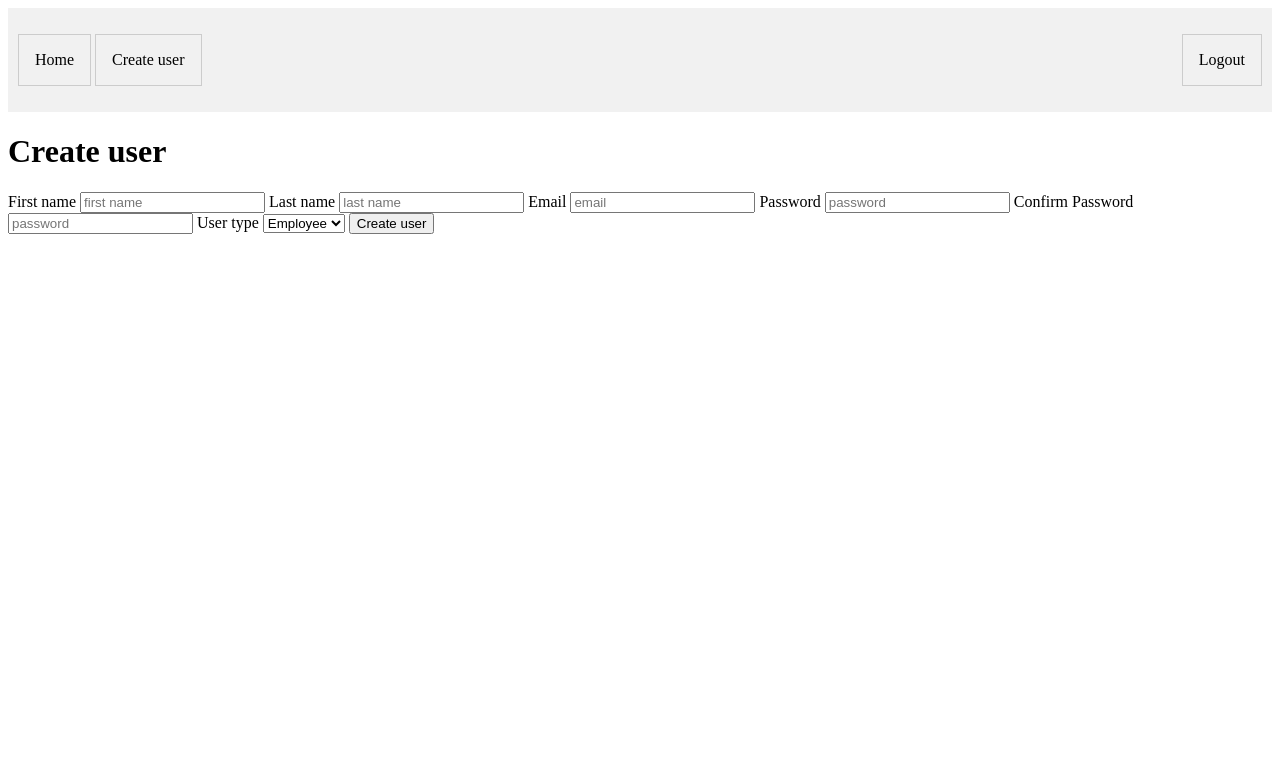
After one commit to gnas01/EpignosisPHPAssignment, a PHP site: template views/createUser.phtml in a window 1280 px wide. The commit adds this page. Shown: the top 783 px of the page. Run offline with PHP 8.4, Linux system fonts and the light colour scheme; the template is opened without the code that fills it, so the values that code supplies are empty.

Commit message:
feat(adminController): Add create user, view users

```diff
--- a/controllers/authController.php
+++ b/controllers/authController.php
@@ -20,7 +20,7 @@ class AuthController extends Controller
 
         if(!$loginSchema->isValid())
         {
-            $_SESSION['errors'] = $loginSchema->getErrors();
+            SessionEditor::setAttribute(SessionEditor::ALERTS, $loginSchema->getErrors());
             $this->redirect('/login');
             return;
         }
@@ -29,7 +29,7 @@ class AuthController extends Controller
 
         if($user_id === -1)
         {
-            $_SESSION['errors'] = ['Invalid email or password'];
+            SessionEditor::setAttribute(SessionEditor::ALERTS, ['Invalid email or password']);
             $this->redirect('/login');
             return;
         }
--- a/index.php
+++ b/index.php
@@ -15,9 +15,11 @@ $router->get('/', function()
 });
 
 $router->get('/login', AuthController::class . '::viewLogin');
+$router->post('/userLogin', AuthController::class . '::loginUserHandler');
+
 $router->get('/admin', AdminController::class . '::viewAdmin');
-
-$router->post('/userLogin', AuthController::class . '::loginUserHandler');
+$router->get('/createUser', AdminController::class . '::viewCreateUser');
+$router->post('/createUser', AdminController::class . '::createUserHandler');
 
 
 $router->addNotFoundHandler(function()
--- /dev/null
+++ b/sessionEditor.php
@@ -0,0 +1,38 @@
+<?php
+
+class SessionEditor
+{
+    public const ALERTS = "alerts";
+
+    public static function getAttribute(string $attribute)
+    {
+        if(isset($_SESSION[$attribute]))
+        {
+            return $_SESSION[$attribute];
+        }
+
+        return null;
+    }
+
+    public static function setAttribute(string $attribute, $value)
+    {
+        $_SESSION[$attribute] = $value;
+    }
+
+    public static function addAttribute(string $attribute, $value)
+    {
+        if(!isset($_SESSION[$attribute]))
+        {
+            $_SESSION[$attribute] = [];
+        }
+
+        array_push($_SESSION[$attribute], $value);
+    }
+
+    public static function removeAttribute(string $attribute)
+    {
+        unset($_SESSION[$attribute]);
+    }
+}
+
+?>
--- a/views/admin.phtml
+++ b/views/admin.phtml
@@ -2,9 +2,9 @@
     <title>Admin panel</title>
 </head>
 
+<?php include_once "views/layouts/navBar.phtml"; ?>
+
 <body>
-    <button id="create-user-btn">Create user</button>
-
     <?php
     include_once './services/userService.php';
 
--- /dev/null
+++ b/views/createUser.phtml
@@ -0,0 +1,36 @@
+<head>
+    <title>Create user</title>
+</head>
+
+<?php include_once "views/layouts/navBar.phtml"; ?>
+
+<body>
+
+    <h1>Create user</h1>
+
+    <?php
+    include_once "views/layouts/alerts.phtml";
+    ?>
+
+    <form action="/createUser" method="POST">
+        <label for="firstName">First name</label>
+        <input type="text" name="firstName" placeholder="first name">
+        <label for="lastName">Last name</label>
+        <input type="text" name="lastName" placeholder="last name">
+        <label for="email">Email</label>
+        <input type="text" name="email" placeholder="email">
+        <label for="password">Password</label>
+        <input type="password" name="password" placeholder="password">
+        <label for="confirmPassword">Confirm Password</label>
+        <input type="password" name="confirmPassword" placeholder="password">
+
+        <label for="userType">User type</label>
+        <select name="userType">
+            <option value="0">Employee</option>
+            <option value="1">Admin</option>
+        </select>
+
+        <input type="submit" value="Create user">
+    </form>
+
+</body>
--- /dev/null
+++ b/views/layouts/alerts.phtml
@@ -0,0 +1,18 @@
+<?php
+include_once "sessionEditor.php";
+
+
+$alerts = SessionEditor::getAttribute(SessionEditor::ALERTS);
+
+if(isset($alerts))
+{
+    echo "<h2>Alerts: </h2>";
+    foreach($alerts as $alert)
+    {
+        echo "<p>$alert</p>";
+    }
+
+    SessionEditor::removeAttribute(SessionEditor::ALERTS);
+}
+
+?>
--- /dev/null
+++ b/views/layouts/navBar.phtml
@@ -0,0 +1,40 @@
+<nav>
+    <ul>
+        <li><a href="/admin">Home</a></li>
+        <li><a href="/createUser">Create user</a></li>
+        <li ><a id="logoutBtn" href="/logout">Logout</a></li>
+    </ul>
+</nav>
+
+<style>
+    nav {
+        background-color: #f1f1f1;
+        padding: 10px;
+    }
+
+    nav ul {
+        list-style-type: none;
+        padding: 0;
+    }
+
+    nav ul li {
+        display: inline;
+    }
+
+    nav ul li a {
+        color: black;
+        text-decoration: none;
+        padding: 1rem;
+        border: 1px solid #ccc;
+        display: inline-block;
+    }
+
+    nav ul li a:hover {
+        background-color: #555;
+        color: white;
+    }
+
+    nav ul li a#logoutBtn {
+        float: right;
+    }
+</style>
```
Also changed, not shown: controllers/adminController.php (+32 -0 lines), schemas/createUserSchema.php (added, +60 -0 lines), schemas/customRule.php (added, +23 -0 lines), schemas/schema.php (+22 -0 lines), services/userService.php (+46 -0 lines), views/signin.phtml (+1 -10 lines).
